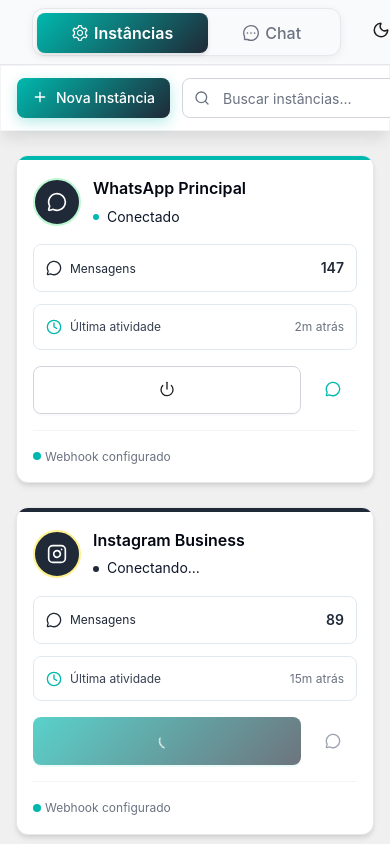
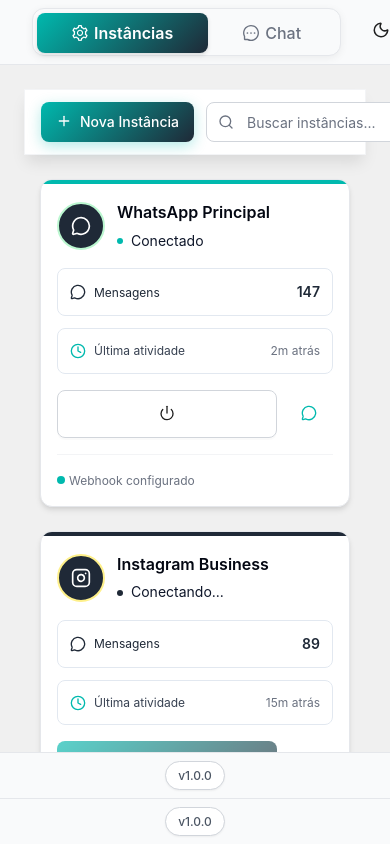
Before and after one commit to rainergb/omni-chat-app, a Next.js app: page / in a window 390 px wide. Built offline with nearby package versions, Linux system fonts and the light colour scheme.

Commit message:
refactor: Enhance layout structure and styles for improved responsiveness and consistency across components

```diff
--- a/src/app/globals.css
+++ b/src/app/globals.css
@@ -38,6 +38,7 @@
 
 html {
   scroll-behavior: smooth;
+  height: 100%;
 }
 
 body {
@@ -46,6 +47,19 @@
   font-family: -apple-system, BlinkMacSystemFont, 'Segoe UI', 'Roboto', 'Oxygen', 'Ubuntu', 'Cantarell', sans-serif;
   line-height: 1.6;
   transition: background-color 0.3s ease, color 0.3s ease;
+  height: 100%;
+  margin: 0;
+  padding: 0;
+}
+
+#__next {
+  height: 100%;
+}
+
+/* Layout específico para chat */
+.chat-layout {
+  height: 100vh !important;
+  overflow: hidden !important;
 }
 
 /* Scrollbar customization */
@@ -80,6 +94,11 @@
 /* Ant Design theme customizations */
 .ant-layout {
   background: var(--background) !important;
+  height: 100% !important;
+}
+
+.ant-layout-content {
+  height: 100% !important;
 }
 
 .ant-card {
--- a/src/app/page.tsx
+++ b/src/app/page.tsx
@@ -10,23 +10,24 @@
 
 export default function Home() {
   return (
+    <ThemeProvider>
+      <NavigationProvider>
+        <App>
           <div
             style={{
               height: "100vh",
               display: "flex",
-        flexDirection: "column",
-        overflow: "hidden"
+              flexDirection: "column"
             }}
           >
-      <ThemeProvider>
-        <NavigationProvider>
-          <App>
             <Header />
+            <div style={{ flex: 1, overflow: "hidden" }}>
               <MainLayout />
+            </div>
             <Footer />
+          </div>
         </App>
       </NavigationProvider>
     </ThemeProvider>
-    </div>
   );
 }
--- a/src/components/chatpage/Chatpage.tsx
+++ b/src/components/chatpage/Chatpage.tsx
@@ -4,7 +4,7 @@
 
 export const Chatpage: React.FC = () => {
   return (
-    <div style={{ height: "100%", width: "100%", minHeight: "100%" }}>
+    <div style={{ height: "100%", width: "100%" }}>
       <ChatLayout />
     </div>
   );
--- a/src/components/chatpage/components/ChatEmpty/ChatEmpty.styles.ts
+++ b/src/components/chatpage/components/ChatEmpty/ChatEmpty.styles.ts
@@ -9,7 +9,7 @@
   display: flex;
   align-items: center;
   justify-content: center;
-  height: 100%;
+  flex: 1;
   width: 100%;
   background: ${(props) => (props.$isDark ? "#030712" : "#f8fafc")};
   padding: 2rem;
--- a/src/components/chatpage/components/ChatLayout/ChatLayout.styles.ts
+++ b/src/components/chatpage/components/ChatLayout/ChatLayout.styles.ts
@@ -9,11 +9,11 @@
 export const LayoutContainer = styled.div<StyledProps>`
   display: flex;
   height: 100%;
-  min-height: 100%;
   width: 100%;
   background: ${(props) => (props.$isDark ? "#030712" : "#f0f0f0")};
   overflow: hidden;
   position: relative;
+  min-height: 100vh;
 `;
 
 export const LeftPanel = styled.div<StyledProps>`
--- a/src/components/chatpage/components/ChatWindow/ChatWindow.styles.ts
+++ b/src/components/chatpage/components/ChatWindow/ChatWindow.styles.ts
@@ -8,9 +8,10 @@
 export const ChatWindowContainer = styled.div<StyledProps>`
   display: flex;
   flex-direction: column;
-  height: 100%;
+  flex: 1;
   background: ${(props) => (props.$isDark ? "#030712" : "#f8fafc")};
   position: relative;
+  overflow: hidden;
 `;
 
 export const ChatContent = styled.div`
--- a/src/components/chatpage/components/ChatWindow/MessageList/MessageList.styles.ts
+++ b/src/components/chatpage/components/ChatWindow/MessageList/MessageList.styles.ts
@@ -1,4 +1,4 @@
-// src/components/chatpage/components/ChatWindow/MessageList.styles.ts
+// src/components/chatpage/components/ChatWindow/MessageList/MessageList.styles.ts
 import styled from "styled-components";
 
 interface StyledProps {
@@ -10,6 +10,8 @@
   overflow-y: auto;
   overflow-x: hidden;
   background: ${(props) => (props.$isDark ? "#030712" : "#f8fafc")};
+  display: flex;
+  flex-direction: column;
 
   /* Custom scrollbar */
   &::-webkit-scrollbar {
@@ -37,6 +39,7 @@
 
 export const MessageListContent = styled.div`
   padding: 1rem 1.5rem;
+  flex-grow: 1;
 
   @media (max-width: 768px) {
     padding: 0.75rem 1rem;
@@ -47,7 +50,7 @@
   display: flex;
   align-items: center;
   justify-content: center;
-  height: 100%;
+  flex: 1;
   padding: 3rem 1rem;
 `;
 
@@ -56,7 +59,7 @@
   flex-direction: column;
   align-items: center;
   justify-content: center;
-  height: 100%;
+  flex: 1;
   padding: 3rem 2rem;
   text-align: center;
 `;
@@ -89,7 +92,7 @@
   position: relative;
 
   &::before {
-    content: '';
+    content: "";
     position: absolute;
     top: 50%;
     left: 0;
--- a/src/components/chatpage/components/ContactList/ContactList.styles.ts
+++ b/src/components/chatpage/components/ContactList/ContactList.styles.ts
@@ -8,8 +8,9 @@
 export const ContactListContainer = styled.div<StyledProps>`
   display: flex;
   flex-direction: column;
-  height: 100%;
+  flex: 1;
   background: ${(props) => (props.$isDark ? "#0f172a" : "#ffffff")};
+  overflow: hidden;
 `;
 
 export const ContactsContainer = styled.div<StyledProps>`
@@ -48,6 +49,7 @@
   align-items: center;
   justify-content: center;
   padding: 3rem 1rem;
+  flex: 1;
 `;
 
 export const EmptyState = styled.div`
@@ -57,7 +59,7 @@
   justify-content: center;
   padding: 3rem 2rem;
   text-align: center;
-  height: 100%;
+  flex: 1;
 `;
 
 export const EmptyIcon = styled.div<StyledProps>`
--- a/src/components/layout/MainLayout.tsx
+++ b/src/components/layout/MainLayout.tsx
@@ -4,6 +4,7 @@
 import { useNavigation } from "@/contexts/NavigationContext";
 import { Chatpage } from "@/components/chatpage/Chatpage";
 import { InstancesPage } from "@/components/instances/Instance";
+import { Footer } from "./Footer";
 
 const { Content } = Layout;
 
@@ -20,15 +21,37 @@
         return <InstancesPage />;
     }
   };
+
   return (
     <Layout
-      className="flex-1"
-      style={{ overflow: "hidden", display: "flex", flexDirection: "column" }}
+      className="min-h-screen"
+      style={{
+        height: "100%",
+        display: "flex",
+        flexDirection: "column"
+      }}
     >
       {/* Main Content */}
-      <Content className="flex-1 overflow-hidden">
-        <div className="h-full w-full">{renderContent()}</div>
+      <Content
+        className="flex-1 overflow-hidden"
+        style={{
+          height: activeTab === "chat" ? "100%" : "auto",
+          padding: activeTab === "chat" ? "0" : "1.5rem",
+          flex: 1
+        }}
+      >
+        <div
+          className={
+            activeTab === "chat" ? "h-full" : "h-full max-w-7xl mx-auto"
+          }
+          style={{ height: "100%" }}
+        >
+          {renderContent()}
+        </div>
       </Content>
+
+      {/* Footer apenas aparece quando não está no chat */}
+      {activeTab !== "chat" && <Footer />}
     </Layout>
   );
 };
```
Lines whose indentation alone changed are shown as unchanged.
